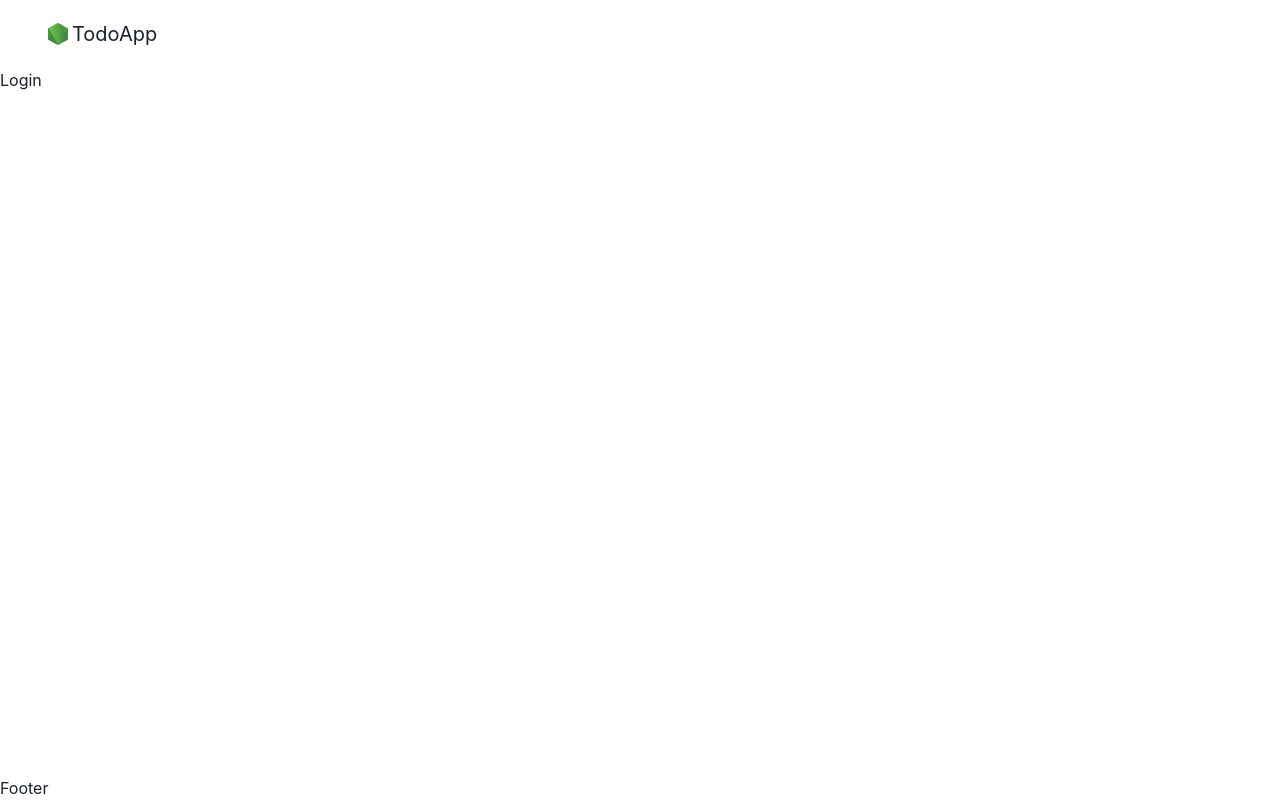
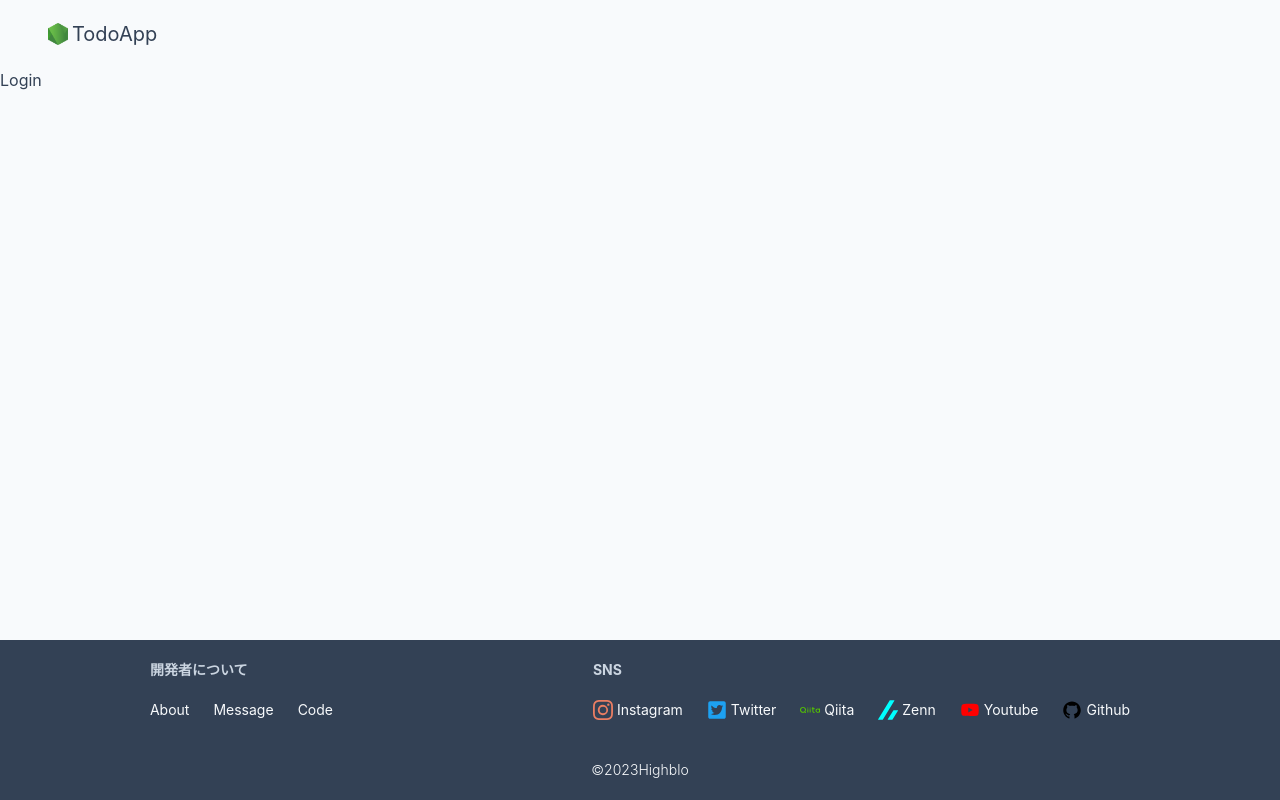
Before and after one commit to Highblo/Node.js_TodoApp, a React (Vite) app: page / in a window 1280 px wide. Built offline with nearby package versions, Linux system fonts and the light colour scheme.

Commit message:
footer,typeの作成,リファクタリング

```diff
--- /dev/null
+++ b/src/components/datas/drawerDatas.tsx
@@ -0,0 +1,17 @@
+import { BiLogIn } from "react-icons/bi";
+import { MdAppRegistration } from "react-icons/md";
+
+import { listType } from "../types/Types";
+
+export const drawerDatas: Array<listType> = [
+  {
+    icon: <BiLogIn size={20} />,
+    text: "ログイン",
+    url: "#",
+  },
+  {
+    icon: <MdAppRegistration size={20} />,
+    text: "会員登録",
+    url: "#",
+  },
+];
--- a/src/components/datas/drawerData.tsx
+++ b/src/components/datas/snsDatas.tsx
@@ -1,5 +1,3 @@
-import { BiLogIn } from "react-icons/bi";
-import { MdAppRegistration } from "react-icons/md";
 import { BsInstagram } from "react-icons/bs";
 import { FaTwitterSquare } from "react-icons/fa";
 import { AiFillYoutube } from "react-icons/ai";
@@ -7,41 +5,37 @@ import { SiQiita } from "react-icons/si";
 import { AiFillGithub } from "react-icons/ai";
 import { SiZenn } from "react-icons/si";
 
-import { DrawerDataType } from "../types/Types";
+import { listType } from "../types/Types";
 
-export const drawerData: Array<DrawerDataType> = [
-  {
-    icon: <BiLogIn size={20} />,
-    text: "ログイン",
-  },
-  {
-    icon: <MdAppRegistration size={20} />,
-    text: "会員登録",
-    title: "SNS",
-    hr: <hr />,
-  },
+export const snsDatas: Array<listType> = [
   {
     icon: <BsInstagram color="#eb7e63" size={20} />,
     text: "Instagram",
+    url: "#",
   },
   {
     icon: <FaTwitterSquare color="#1da1f2" size={20} />,
     text: "Twitter",
+    url: "#",
   },
   {
     icon: <SiQiita color="#55c500" size={20} />,
     text: "Qiita",
+    url: "#",
   },
   {
     icon: <SiZenn color="aqua" size={20} />,
     text: "Zenn",
+    url: "#",
   },
   {
     icon: <AiFillYoutube color="red" size={20} />,
     text: "Youtube",
+    url: "#",
   },
   {
     icon: <AiFillGithub color="black" size={20} />,
     text: "Github",
+    url: "#",
   },
 ];
--- /dev/null
+++ b/src/components/molcules/List.tsx
@@ -0,0 +1,17 @@
+import { FC, ReactNode } from "react";
+
+type Props = {
+  children: ReactNode;
+  title: string;
+};
+
+const List: FC<Props> = ({ children, title }) => {
+  return (
+    <div>
+      <h4 className="text-md font-bold text-slate-300 mb-5">{title}</h4>
+      <ul className="space-y-3 md:flex md:gap-6 md:space-y-0">{children}</ul>
+    </div>
+  );
+};
+
+export default List;
--- a/src/components/organisms/Footer.tsx
+++ b/src/components/organisms/Footer.tsx
@@ -1,9 +1,40 @@
 import { FC } from "react";
+import { Link } from "react-router-dom";
 
-const Footer:FC = () => {
+import List from "../molcules/List";
+import { snsDatas } from "../datas/snsDatas";
+
+const Footer: FC = () => {
   return (
-    <div>Footer</div>
-  )
-}
+    <div className="bg-slate-700 text-slate-50 text-sm space-y-10 p-5">
+      <div className="flex justify-around">
+        <List title="開発者について">
+          <li className="hover:underline">
+            <a href="https://highblo.vercel.app">About</a>
+          </li>
+          <li className="hover:underline">
+            <Link to="#">Message</Link>
+          </li>
+          <li className="hover:underline">
+            <a href="https://github.com/Highblo/Node.js_TodoApp/tree/master">
+              Code
+            </a>
+          </li>
+        </List>
+        <List title="SNS">
+          {snsDatas.map(({ icon, text, url }) => (
+            <li key={text} className="hover:underline">
+              <a href={url} className="flex gap-2 md:gap-1">
+                {icon}
+                <p>{text}</p>
+              </a>
+            </li>
+          ))}
+        </List>
+      </div>
+      <p className="text-center font-light">©2023Highblo</p>
+    </div>
+  );
+};
 
 export default Footer;
--- a/src/components/organisms/UI/ChakraDrawer.tsx
+++ b/src/components/organisms/UI/ChakraDrawer.tsx
@@ -1,4 +1,4 @@
-import { FC, Fragment } from "react";
+import { FC } from "react";
 import {
   Drawer,
   DrawerBody,
@@ -10,8 +10,9 @@ import {
   Button,
 } from "@chakra-ui/react";
 
-import { drawerData } from "../../datas/drawerData";
 import Logo from "../../molcules/Logo";
+import { drawerDatas } from "../../datas/drawerDatas";
+import { snsDatas } from "../../datas/snsDatas";
 
 type Props = {
   isOpen: boolean;
@@ -29,18 +30,30 @@ const ChakraDrawer: FC<Props> = ({ isOpen, onClose }) => {
         </DrawerHeader>
 
         <DrawerBody>
-          <ul className="space-y-5">
-            {drawerData.map(({ icon, text, title, hr }) => (
-              <Fragment key={text}>
-                <li className="flex items-center gap-2">
-                  {icon}
-                  <p>{text}</p>
+          <div className="space-y-5">
+            <ul className="space-y-2">
+              {drawerDatas.map(({ icon, text, url }) => (
+                <li className="rounded-lg p-2 transition duration-300 hover:bg-slate-200">
+                  <a href={url} className="flex items-center gap-2">
+                    {icon}
+                    <p>{text}</p>
+                  </a>
                 </li>
-                {hr ? hr : null}
-                {title ? <h2 className="text-lg font-bold">{title}</h2> : null}
-              </Fragment>
-            ))}
-          </ul>
+              ))}
+            </ul>
+            <hr />
+            <h2 className="text-lg font-bold">SNS</h2>
+            <ul className="space-y-2">
+              {snsDatas.map(({ icon, text, url }) => (
+                <li className="rounded-lg p-2 transition duration-300 hover:bg-slate-200">
+                  <a href={url} className="flex items-center gap-2">
+                    {icon}
+                    <p>{text}</p>
+                  </a>
+                </li>
+              ))}
+            </ul>
+          </div>
         </DrawerBody>
 
         <DrawerFooter>
--- a/src/index.css
+++ b/src/index.css
@@ -7,3 +7,10 @@
   padding: 0;
   box-sizing: border-box;
 }
+
+#root {
+  /* text-slate-700 */
+  color: rgb(51 65 85);
+  /* bg-slate-50 */
+  background-color: rgb(248 250 252);
+}
```
Also changed, not shown: src/components/types/Types.tsx (+3 -4 lines).
